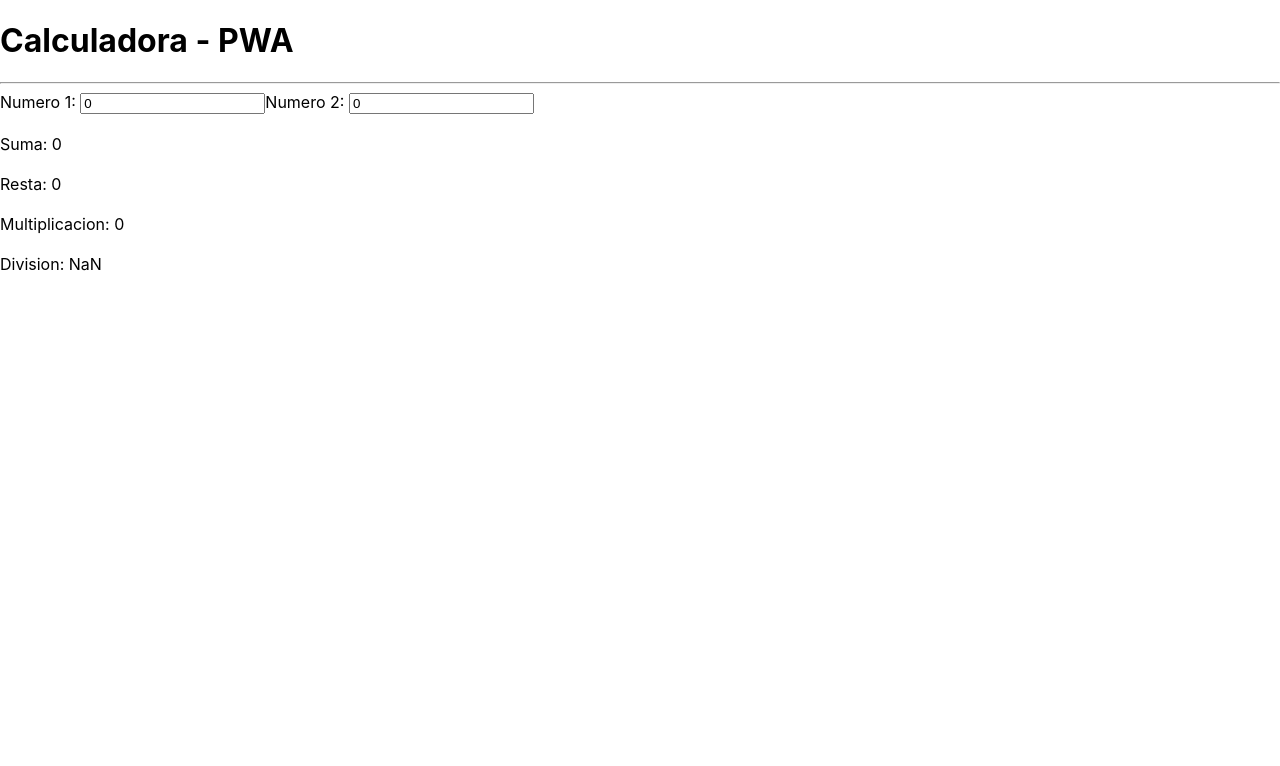
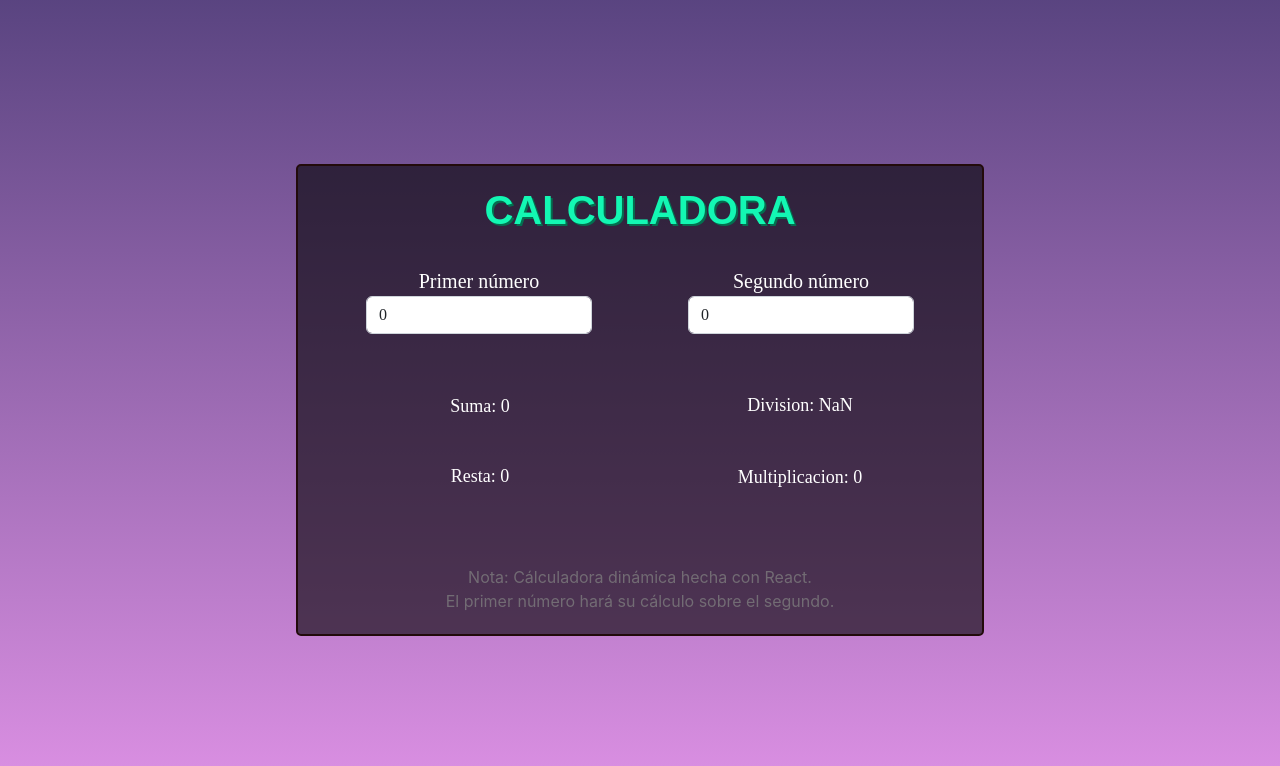
Before and after one commit to marlaba07/Calculadora, a React (Create React App) app: page / in a window 1280 px wide. Shown: the top 766 px of the page. Built offline with nearby package versions, Linux system fonts and the light colour scheme.

Commit message:
Agregar estilos css / bootstrap

```diff
--- a/public/index.html
+++ b/public/index.html
@@ -1,5 +1,6 @@
 <!DOCTYPE html>
-<html lang="en">
+<html lang="es">
+
 <head>
   <meta charset="utf-8" />
   <link rel="icon" href="%PUBLIC_URL%/favicon.ico" />
@@ -7,34 +8,15 @@
   <meta name="theme-color" content="#000000" />
   <meta name="description" content="Web site created using create-react-app" />
   <link rel="apple-touch-icon" href="%PUBLIC_URL%/logo192.png" />
-    <!--
-      manifest.json provides metadata used when your web app is installed on a
-      user's mobile device or desktop. See https://developers.google.com/web/fundamentals/web-app-manifest/
-    -->
   <link rel="manifest" href="%PUBLIC_URL%/manifest.json" />
-    <!--
-      Notice the use of %PUBLIC_URL% in the tags above.
-      It will be replaced with the URL of the `public` folder during the build.
-      Only files inside the `public` folder can be referenced from the HTML.
+  <title>Calculadora React</title>
+  <link href="https://cdn.jsdelivr.net/npm/bootstrap@5.2.1/dist/css/bootstrap.min.css" rel="stylesheet"
+    integrity="sha384-iYQeCzEYFbKjA/T2uDLTpkwGzCiq6soy8tYaI1GyVh/UjpbCx/TYkiZhlZB6+fzT" crossorigin="anonymous">
+</head>
 
-      Unlike "/favicon.ico" or "favicon.ico", "%PUBLIC_URL%/favicon.ico" will
-      work correctly both with client-side routing and a non-root public URL.
-      Learn how to configure a non-root public URL by running `npm run build`.
-    -->
-    <title>React App</title>
-  </head>
 <body>
   <noscript>You need to enable JavaScript to run this app.</noscript>
   <div id="root"></div>
-    <!--
-      This HTML file is a template.
-      If you open it directly in the browser, you will see an empty page.
+</body>
 
-      You can add webfonts, meta tags, or analytics to this file.
-      The build step will place the bundled scripts into the <body> tag.
-
-      To begin the development, run `npm start` or `yarn start`.
-      To create a production bundle, use `npm run build` or `yarn build`.
-    -->
-  </body>
 </html>
--- a/src/App.css
+++ b/src/App.css
@@ -5,6 +5,11 @@
 .App-logo {
   height: 40vmin;
   pointer-events: none;
+}
+
+.contenedor {
+  border: 30px;
+  border-radius: 10px;
 }
 
 @media (prefers-reduced-motion: no-preference) {
--- a/src/App.js
+++ b/src/App.js
@@ -3,11 +3,13 @@ import Calculadora from './components/Calculadora'
 
 const App = () => {
   return (
-    <div>
-      <h1> Calculadora - PWA </h1>
-      <hr />
-      <Calculadora/>
-    </div>
+    <main>
+      <div className="contenedor">
+        <h1> Calculadora </h1>
+        <br />
+        <Calculadora />
+      </div>
+    </main>
   )
 }
 
--- a/src/components/NumberInput.jsx
+++ b/src/components/NumberInput.jsx
@@ -2,7 +2,6 @@ import React, { useState } from 'react'
 import PropTypes from 'prop-types'
 import Resultado from './Resultado'
 import { operaciones } from '../helpers/operaciones'
-
 
 const NumberInput = () => {
 
@@ -15,19 +14,33 @@ const NumberInput = () => {
 
     return (
         <>
-            <label>
-                Numero 1: {" "}
-                <input name="numero1" value={numero1} onChange={handleChange} type="number" />
+            <label className="mx-5">
+                Primer número {" "}
+                <input name="numero1" value={numero1} onChange={handleChange} type="number" className="form-control" />
             </label>
-            <label>
-                Numero 2: {" "}
-                <input name="numero2" value={numero2} onChange={handleChange} type="number" />
+            <label className="mx-5">
+                Segundo número {" "}
+                <input name="numero2" value={numero2} onChange={handleChange} type="number" className="form-control" />
             </label>
 
-            <Resultado operacion="Suma" calculo={sumar()} />
-            <Resultado operacion="Resta" calculo={restar()} />
-            <Resultado operacion="Multiplicacion" calculo={multiplicar()} />
-            <Resultado operacion="Division" calculo={dividir()} />
+            <div id='suma'>
+                <Resultado operacion="Suma" calculo={sumar()} />
+            </div>
+            <div id='resta'>
+                <Resultado operacion="Resta" calculo={restar()} />
+            </div>
+            <div id='multiplicacion'>
+                <Resultado operacion="Multiplicacion" calculo={multiplicar()} />
+            </div>
+            <div id='division'>
+                <Resultado operacion="Division" calculo={dividir()} />
+            </div>
+
+            <p>
+                Nota: Cálculadora dinámica hecha con React.
+                <br />
+                El primer número hará su cálculo sobre el segundo.
+            </p>
         </>
     )
 }
--- a/src/components/Resultado.jsx
+++ b/src/components/Resultado.jsx
@@ -3,7 +3,7 @@ import PropTypes from 'prop-types'
 
 const Resultado = ({ operacion, calculo }) => {
     return (
-        <div>
+        <div id="dis">
             <br />
             <span>
                 {operacion}: {calculo}
--- a/src/index.css
+++ b/src/index.css
@@ -5,9 +5,77 @@ body {
     sans-serif;
   -webkit-font-smoothing: antialiased;
   -moz-osx-font-smoothing: grayscale;
+  background: linear-gradient(#371d66d3, #de91e5);
 }
 
 code {
   font-family: source-code-pro, Menlo, Monaco, Consolas, 'Courier New',
     monospace;
 }
+
+main {
+  min-height: 100vh;
+  display: flex;
+  flex-direction: column;
+  align-items: center;
+  justify-content: center;
+}
+
+.contenedor {
+  border: 2px solid rgb(34, 11, 11);
+  border-radius: 5px;
+  padding: 20px;
+  text-align: center;
+  background-color: rgba(0,0,0, .6);
+}
+
+label{
+  color: white;
+  font-size: 20px;
+  font-family:'Times New Roman', Times, serif;
+}
+
+h1{
+  color: rgb(19, 247, 179);
+  font-size: 40px;
+  font-family: Arial, Helvetica, sans-serif;
+  text-transform: uppercase;
+  font-weight: 600;
+  text-shadow: 2px 2px rgb(4, 110, 79);
+}
+
+p{
+  color: rgba(128, 128, 128, 0.74);
+  position: relative;
+  top: 15px;
+}
+
+#suma, #resta, #multiplicacion, #division{
+  color: white;
+  font-family:'Times New Roman', Times, serif;
+  font-size: 18px;
+}
+
+#suma{
+  position: relative;
+  top: 2rem;
+  right: 10rem;
+}
+
+#resta{
+  position: relative;
+  top: 3rem;
+  right: 10rem;
+}
+
+#multiplicacion{
+  position: relative;
+  top: -0.3rem;
+  left: 10rem;
+}
+
+#division{
+  position: relative;
+  top: -8.2rem;
+  left: 10rem;
+}
```
Also changed, not shown: src/index.js (+0 -7 lines). Lines whose indentation alone changed are shown as unchanged.
